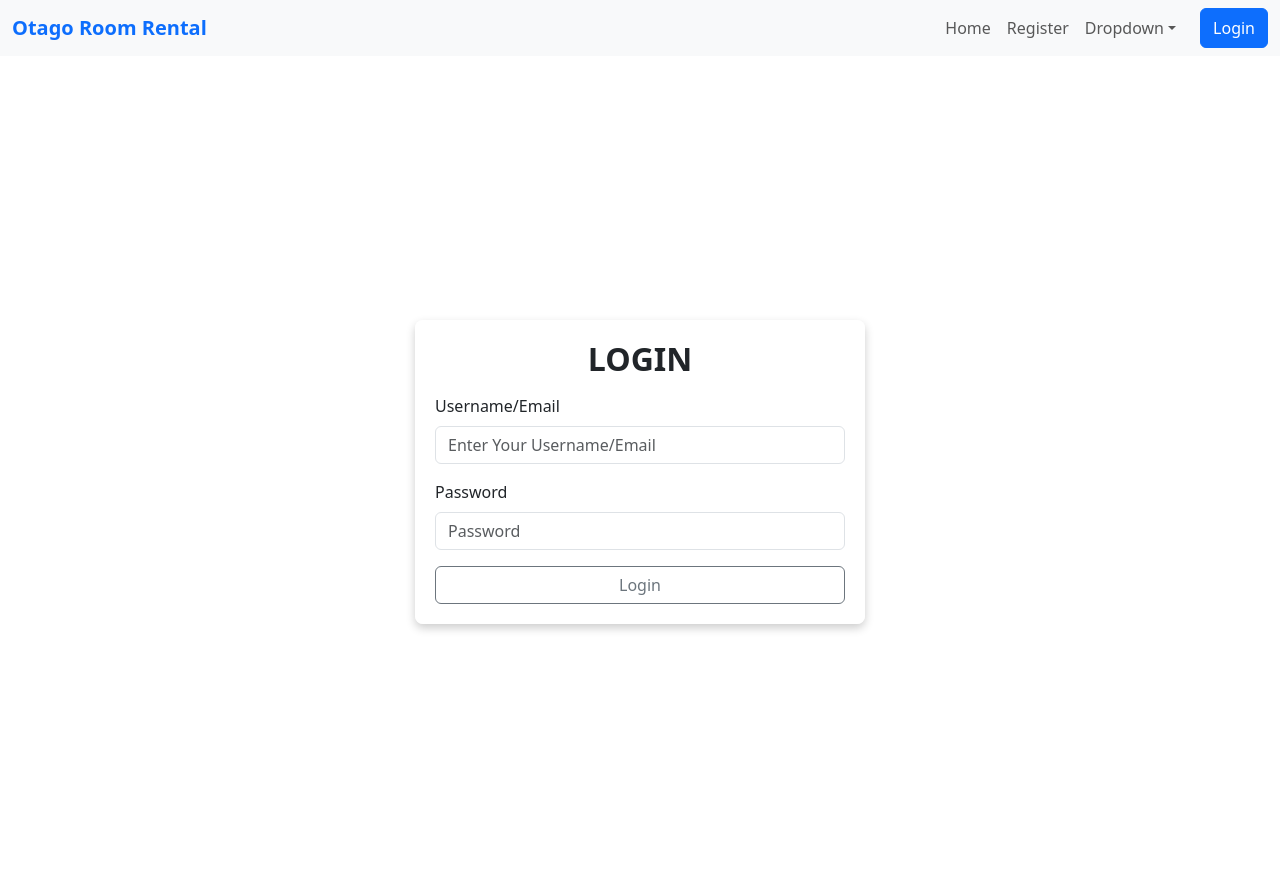
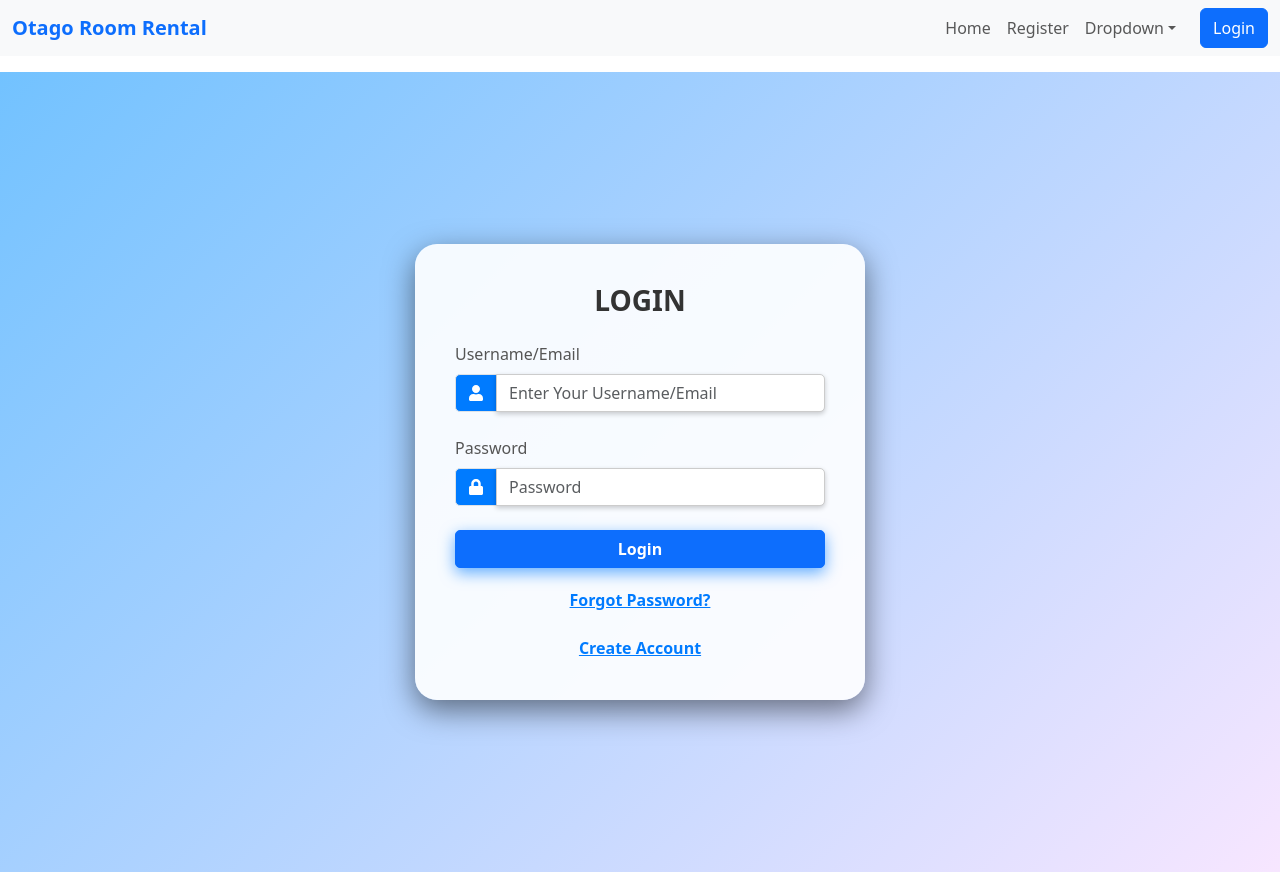
Before and after one commit to SatyamKamboj10011/Room_Rental_Website, a React (Create React App) app: page /Login in a window 1280 px wide. Built offline with nearby package versions, Linux system fonts and the light colour scheme.

Commit message:
Added Cards On Homepage and Edited Images. Added Responisveness to ButtonGroup.

```diff
--- a/src/ButtonGroup.js
+++ b/src/ButtonGroup.js
@@ -5,31 +5,31 @@ import { FaHome, FaBuilding, FaHouseUser, FaPencilAlt } from 'react-icons/fa'; /
 function CategoryButtons() {
   return (
     <div className='container'>
-    <div className='mt-5  row '>
-        <h3 className='col-md-6'>Browse By Categories</h3>
-        <div className='col-md-6'>
-    <ButtonGroup className="">
+      <div className='mt-5 row'>
+        <h3 className='col-12 col-md-6 mb-3 mb-md-0'>Browse By Categories</h3>
+        <div className='col-12 col-md-6 d-flex flex-wrap justify-content-md-end'>
+          <ButtonGroup className="mb-2 me-2">
             <Button variant="primary" className="d-flex align-items-center">
               <FaHome className="me-2" />
               All
             </Button>
           </ButtonGroup>
 
-      <ButtonGroup className="ms-4">
+          <ButtonGroup className="mb-2 me-2">
             <Button variant="primary" className="d-flex align-items-center">
               <FaBuilding className="me-2" />
               Apartments
             </Button>
           </ButtonGroup>
 
-      <ButtonGroup className="ms-4">
+          <ButtonGroup className="mb-2 me-2">
             <Button variant="primary" className="d-flex align-items-center">
               <FaHouseUser className="me-2" />
               Houses
             </Button>
           </ButtonGroup>
 
-      <ButtonGroup className="ms-4">
+          <ButtonGroup className="mb-2">
             <Button variant="primary" className="d-flex align-items-center">
               <FaPencilAlt className="me-2" />
               Studios
--- a/src/CarouselHomePage.js
+++ b/src/CarouselHomePage.js
@@ -22,7 +22,7 @@ function CarouselHomePage() {
           Your Next Room is Waiting – Start Searching Today.
           </p>
 
-          {/* Search Form */}
+
           <Card body className="" style={{ width: '100%' }}>
             <InputGroup className="mb-3">
               <InputGroup.Text id="basic-addon1">🗺️</InputGroup.Text>
@@ -32,7 +32,7 @@ function CarouselHomePage() {
                 aria-describedby="basic-addon2"
               />
 
-              {/* Fields for Input */}
+
               <FloatingLabel controlId="floatingSelectGrid" label="💵">
                 <Form.Select aria-label="Floating label select example">
                   <option>Price Range</option>
@@ -50,7 +50,7 @@ function CarouselHomePage() {
           </Card>
         </div>
 
-        {/* Right Column for Carousel */}
+
         <div className="col-md-6">
           <Carousel fade className="" style={{ marginLeft: 'auto' }}>
             <Carousel.Item>
@@ -77,8 +77,8 @@ function CarouselHomePage() {
                 style={{ height: '512px', objectFit: 'cover', borderRadius: '10px' }}
               />
               <Carousel.Caption>
-                <h3>Third slide label</h3>
-                <p>Praesent commodo cursus magna, vel scelerisque nisl consectetur.</p>
+                {/* <h3>Third slide label</h3>
+                <p>Praesent commodo cursus magna, vel scelerisque nisl consectetur.</p> */}
               </Carousel.Caption>
             </Carousel.Item>
           </Carousel>
--- a/src/HomeCards.js
+++ b/src/HomeCards.js
@@ -21,7 +21,7 @@ function HomeCards() {
       </div>
       <div className='col-lg-4 col-md-6 col-sm-12'>
       <Card>
-        <Card.Img variant="top" src="https://erasmusplay.com/uploads/2558000/2558391/large/0.webp" />
+        <Card.Img variant="top" src="https://th.bing.com/th/id/OIP.CrjVmMFLy0zcqFAR-5L6pgHaFj?rs=1&pid=ImgDetMain" />
         <Card.Body>
           <Card.Title>Card title</Card.Title>
           <Card.Text>
@@ -34,7 +34,7 @@ function HomeCards() {
       </div>
       <div className='col-lg-4 col-md-6 col-sm-12'>
       <Card>
-        <Card.Img variant="top" src="https://erasmusplay.com/uploads/2558000/2558391/large/0.webp" />
+        <Card.Img variant="top" src="https://d1bvpoagx8hqbg.cloudfront.net/originals/hanoi-cheap-single-rooms-rent-6454453e9fda255b32a75ca976341ef7.jpg" />
         <Card.Body>
           <Card.Title>Card title</Card.Title>
           <Card.Text>
--- a/src/Login.js
+++ b/src/Login.js
@@ -1,44 +1,87 @@
 import React from 'react';
 import { Button, Form, Container, InputGroup } from 'react-bootstrap';
-import './App.css';
+import { FaUser, FaLock } from 'react-icons/fa';
 
 function Login() {
   return (
-    <div className="signup-background" style={{
-        backgroundSize: 'cover',
-        backgroundPosition: 'center',
+    <div
+      className="signup-background"
+      style={{
+        background: 'linear-gradient(135deg, #72c2ff, #f7e6ff)',
         height: '100vh',
         display: 'flex',
         alignItems: 'center',
         justifyContent: 'center',
-      }} >
-      <Container className="signup-container" style={{
-          padding: '20px',
+      }}
+    >
+      <Container
+        className="signup-container"
+        style={{
+          padding: '40px',
           backgroundColor: 'rgba(255, 255, 255, 0.9)',
-          borderRadius: '8px',
-          boxShadow: '0 4px 10px rgba(0, 0, 0, 0.2)',
+          borderRadius: '22px',
+          boxShadow: '0 10px 30px rgba(0, 0, 0, 0.5)',
           width: '100%',
           maxWidth: '450px',
-        }}>
-          <h2 className="mb-3" style={{ fontWeight: 'bold', textAlign: 'center' }}>LOGIN</h2>
+        }}
+      >
+        <h2 className="mb-4" style={{ fontWeight: 'bold', textAlign: 'center', color: '#333', fontSize: '28px' }}>LOGIN</h2>
+
         <Form>
-            <Form.Group className="mb-3" controlId="Username">
-              <Form.Label>Username/Email</Form.Label>
+          <Form.Group className="mb-4" controlId="Username">
+            <Form.Label style={{ color: '#555', fontSize: '16px' }}>Username/Email</Form.Label>
             <InputGroup>
-                <Form.Control type="text" placeholder="Enter Your Username/Email" />
+              <InputGroup.Text style={{ borderRadius: '5px 0 0 5px', backgroundColor: '#007bff', color: '#fff' }}>
+                <FaUser />
+              </InputGroup.Text>
+              <Form.Control
+                type="text"
+                placeholder="Enter Your Username/Email"
+                style={{
+                  border: '1px solid #ccc',
+                  borderRadius: '0 5px 5px 0',
+                  boxShadow: '0 2px 5px rgba(0, 0, 0, 0.2)',
+                }}
+              />
             </InputGroup>
           </Form.Group>
 
-            <Form.Group controlId="Password" className="mb-3">
-              <Form.Label>Password</Form.Label>
+          <Form.Group controlId="Password" className="mb-4">
+            <Form.Label style={{ color: '#555', fontSize: '16px' }}>Password</Form.Label>
             <InputGroup>
-                <Form.Control type="password" placeholder='Password' />
+              <InputGroup.Text style={{ borderRadius: '5px 0 0 5px', backgroundColor: '#007bff', color: '#fff' }}>
+                <FaLock />
+              </InputGroup.Text>
+              <Form.Control
+                type="password"
+                placeholder='Password'
+                style={{
+                  border: '1px solid #ccc',
+                  borderRadius: '0 5px 5px 0',
+                  boxShadow: '0 2px 5px rgba(0, 0, 0, 0.2)',
+                }}
+              />
             </InputGroup>
           </Form.Group>
 
-            <Button variant="outline-secondary" type="submit" className="w-100">
+          <Button
+            variant="primary"
+            type="submit"
+            className="w-100"
+            style={{
+              borderRadius: '5px',
+              boxShadow: '0 5px 15px rgba(0, 123, 255, 0.6)',
+              fontWeight:'bold',
+            }}
+          >
             Login
           </Button>
+
+          <div style={{ textAlign: 'center', marginTop: '20px' }}>
+            <a href="/" style={{ color: '#007bff',fontWeight:'bold' }}>Forgot Password?</a>
+            <br /> <br />
+            <a href="/register" style={{ color: '#007bff', fontWeight:'bold' }}>Create Account</a>
+          </div>
         </Form>
       </Container>
     </div>
--- a/src/Navbar.js
+++ b/src/Navbar.js
@@ -27,7 +27,7 @@ function OffcanvasExample() {
               </Offcanvas.Header>
               <Offcanvas.Body>
                 <Nav className="justify-content-end flex-grow-1 pe-3">
-                  <Nav.Link href="#action1">Home</Nav.Link>
+                  <Nav.Link href="/">Home</Nav.Link>
                   <Nav.Link as={Link} to="/register">Register</Nav.Link> {/* Registration link */}
                   <NavDropdown
                     title="Dropdown"
--- a/src/WhyChooseUs.js
+++ b/src/WhyChooseUs.js
@@ -1,11 +1,15 @@
 import Button from 'react-bootstrap/Button';
 import Card from 'react-bootstrap/Card';
+import { FaClock } from 'react-icons/fa';
 import { FaShield } from 'react-icons/fa6';
 
 
 function HeaderAndFooterExample() {
   return (
-    <Card className="text-center f" style={{height:'200px'}}>
+    <div className=''>
+    <div className='container bg-light'>
+
+    <Card className="text-center mt-4" style={{height:'200px'}}>
 
       <Card.Body className='text-center' style={{display: 'flex',
           flexDirection: 'column',
@@ -18,6 +22,37 @@ function HeaderAndFooterExample() {
         </Card.Text>
         </Card.Body>
     </Card>
+
+    <Card className="text-center mt-4" style={{height:'200px'}}>
+
+     <Card.Body className='text-center' style={{display: 'flex',
+         flexDirection: 'column',
+         justifyContent: 'center',
+         alignItems: 'center',}}>
+       <Card.Title><FaClock className='text-primary'/>
+       <br/>24/7 Support</Card.Title>
+       <Card.Text>
+       Team Support is also  available 24/7 to help you with any questions or concerns.
+
+       </Card.Text>
+       </Card.Body>
+   </Card>
+
+   <Card className="text-center mt-4" style={{height:'200px'}}>
+
+     <Card.Body className='text-center' style={{display: 'flex',
+         flexDirection: 'column',
+         justifyContent: 'center',
+         alignItems: 'center',}}>
+       <Card.Title><FaShield className='text-primary'/>
+       <br/>Verified Listings</Card.Title>
+       <Card.Text>
+       All our listings are verified and trusted by thousands of renters
+       </Card.Text>
+       </Card.Body>
+   </Card>
+    </div>
+    </div>
   )
 }
 
```
Lines whose indentation alone changed are shown as unchanged.
